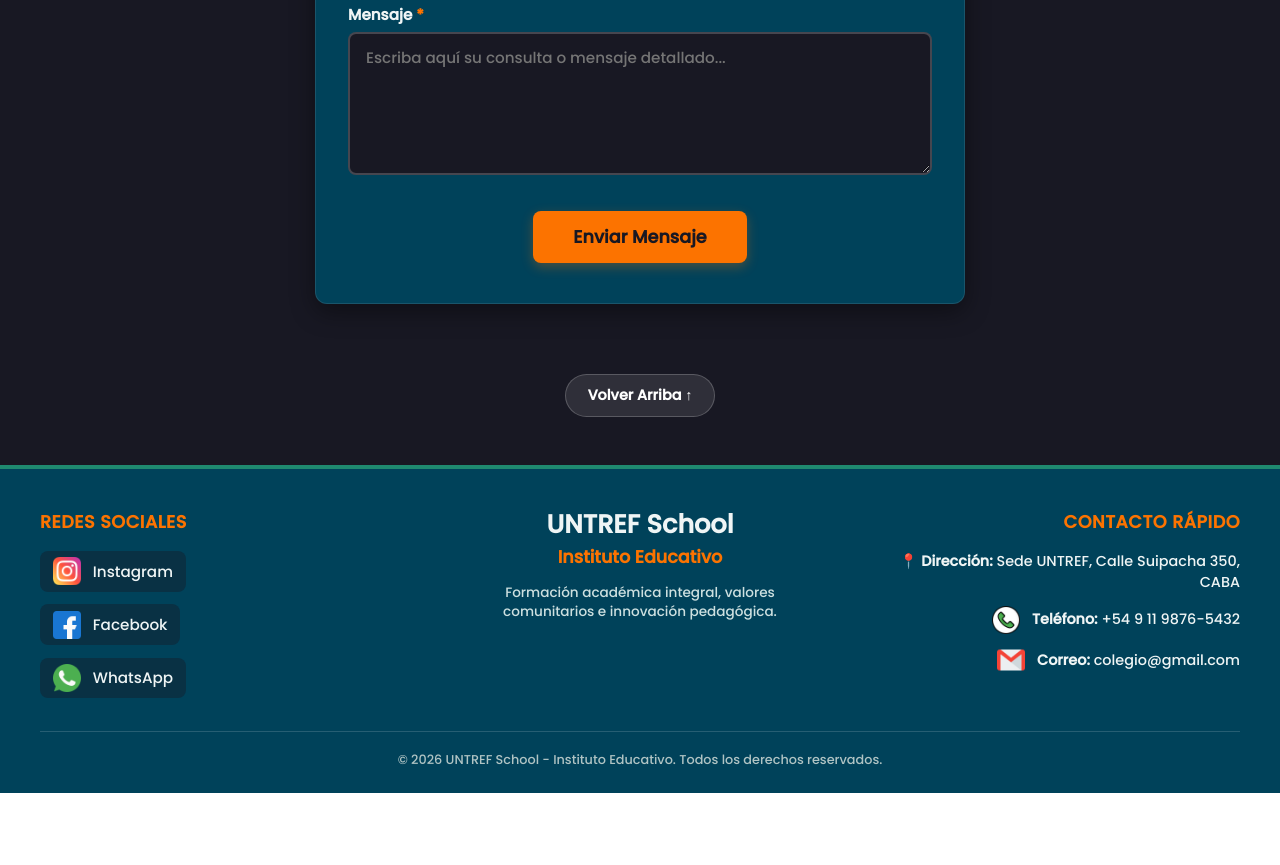
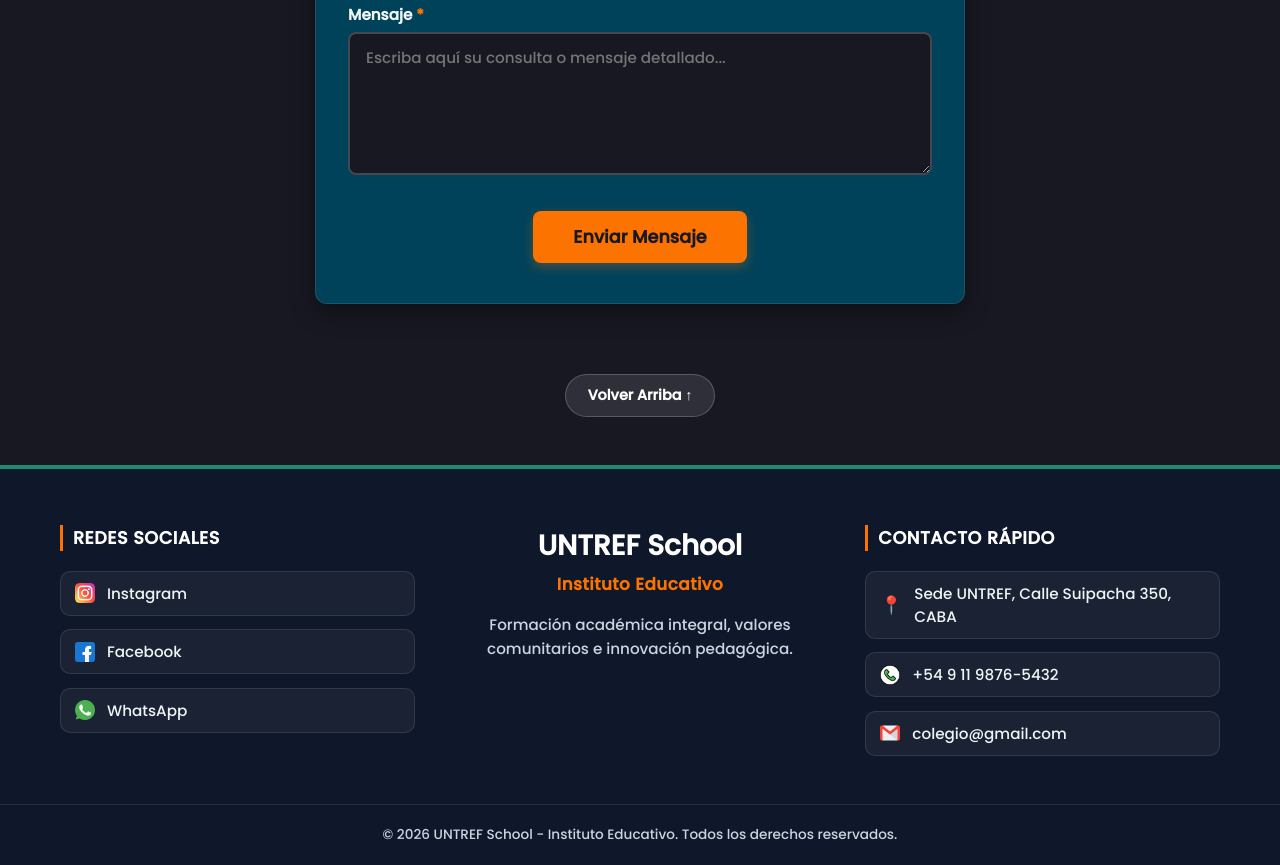
Before and after one commit to edi4518/PROYECTO-INTEGRADOR-WEB-UNTREFSCHOOL, a plain HTML site: page contacto.html in a window 1280 px wide. Shown: the part 905-1770 px from the top of the page. Before the commit the page ends 1698 px from the top, so only its background shows below. Drawn offline with Linux system fonts and the light colour scheme; a web font is replaced by a local one.

Commit message:
UI: Rediseño simétrico a 3 columnas para el Footer con tipografía y enlaces unificados

```diff
--- a/contacto.html
+++ b/contacto.html
@@ -168,19 +168,19 @@
       </div>
     </main>
 
-    <!-- Footer Estructurado a 3 Columnas (Idéntico a index.html) -->
+    <!-- Footer Estructurado a 3 Columnas Simétricas -->
     <footer class="footer">
-      <div class="footer__container">
-        <!-- Columna Izquierda: Redes Sociales -->
+      <div class="container-seccion footer__container">
+        <!-- Columna 1 (Izquierda): Redes Sociales Estilizadas -->
         <div class="footer__col footer__col--social">
           <h3 class="footer__title">Redes Sociales</h3>
-          <ul class="footer__social-list">
+          <ul class="footer__list">
             <li>
               <a
                 href="https://www.instagram.com/"
                 target="_blank"
                 rel="noopener noreferrer"
-                class="footer__social-link"
+                class="footer__item-link"
               >
                 <img
                   src="img/instagram.png"
@@ -195,7 +195,7 @@
                 href="https://www.facebook.com/"
                 target="_blank"
                 rel="noopener noreferrer"
-                class="footer__social-link"
+                class="footer__item-link"
               >
                 <img
                   src="img/facebook.png"
@@ -210,7 +210,7 @@
                 href="https://wa.me/+54911987654332"
                 target="_blank"
                 rel="noopener noreferrer"
-                class="footer__social-link"
+                class="footer__item-link"
               >
                 <img
                   src="img/whatsapp.png"
@@ -223,7 +223,7 @@
           </ul>
         </div>
 
-        <!-- Columna Central: Nombre de la Institución -->
+        <!-- Columna 2 (Centro): Identidad Institucional -->
         <div class="footer__col footer__col--brand">
           <h2 class="footer__brand-title">UNTREF School</h2>
           <p class="footer__brand-subtitle">Instituto Educativo</p>
@@ -232,42 +232,45 @@
           </p>
         </div>
 
-        <!-- Columna Derecha: Información de Contacto Rápido -->
+        <!-- Columna 3 (Derecha): Contacto Rápido Clean -->
         <div class="footer__col footer__col--contact">
           <h3 class="footer__title">Contacto Rápido</h3>
-          <ul class="footer__contact-list">
-            <li class="footer__contact-item">
-              <span class="footer__contact-text">
-                📍 <strong>Dirección:</strong> Sede UNTREF, Calle Suipacha 350, CABA
-              </span>
+          <ul class="footer__list">
+            <li>
+              <div class="footer__item-box">
+                <span class="footer__contact-icon">📍</span>
+                <span>Sede UNTREF, Calle Suipacha 350, CABA</span>
+              </div>
             </li>
-            <li class="footer__contact-item">
-              <a href="tel:+54911987654332" class="footer__contact-link">
+            <li>
+              <a href="tel:+54911987654332" class="footer__item-link">
                 <img
                   src="img/llamada-telefonica.png"
                   alt="Icono de teléfono de atención"
                   class="footer__icon"
                 />
-                <span><strong>Teléfono:</strong> +54 9 11 9876-5432</span>
+                <span>+54 9 11 9876-5432</span>
               </a>
             </li>
-            <li class="footer__contact-item">
-              <a href="mailto:colegio@gmail.com" class="footer__contact-link">
+            <li>
+              <a href="mailto:colegio@gmail.com" class="footer__item-link">
                 <img
                   src="img/gmail.png"
                   alt="Icono de correo electrónico institucional"
                   class="footer__icon"
                 />
-                <span><strong>Correo:</strong> colegio@gmail.com</span>
+                <span>colegio@gmail.com</span>
               </a>
             </li>
           </ul>
         </div>
       </div>
 
-      <!-- Pie inferior de derechos reservados -->
+      <!-- Barra Inferior de Copyright -->
       <div class="footer__bottom">
-        <p>&copy; 2026 UNTREF School - Instituto Educativo. Todos los derechos reservados.</p>
+        <div class="container-seccion">
+          <p>&copy; 2026 UNTREF School - Instituto Educativo. Todos los derechos reservados.</p>
+        </div>
       </div>
     </footer>
   </body>
--- a/css/styles.css
+++ b/css/styles.css
@@ -879,197 +879,147 @@ header, .main-header {
 }
 
 /* ==========================================
-   ESTILOS REFACTORIZADOS PARA EL FOOTER
-   Layout Flexbox / CSS Grid a 3 Columnas
+   ESTILOS REFACTORIZADOS DEL FOOTER A 3 COLUMNAS
    ========================================== */
 
-footer, .footer {
-  width: 100%;
-  background-color: #00425a;
-  color: #eff5f5;
-  padding: 2.5rem 1.5rem 1.5rem 1.5rem;
-  font-family: "Poppins", sans-serif;
+.footer {
+  width: 100%;
+  background-color: #0f172a;
+  color: #eff5f5;
+  padding: 3.5rem 0 0 0;
   border-top: 4px solid #1f8a70;
-  height: auto;
   display: block;
 }
 
 .footer__container {
-  max-width: 1200px;
-  margin: 0 auto;
   display: grid;
   grid-template-columns: 1fr;
-  gap: 2rem;
+  gap: 2.5rem;
   align-items: start;
 }
 
-/* Columna individual */
+@media screen and (min-width: 768px) {
+  .footer__container {
+    grid-template-columns: repeat(3, 1fr);
+    gap: 3rem;
+  }
+}
+
+/* Columna Individual */
 .footer__col {
   display: flex;
   flex-direction: column;
-  align-items: center;
+}
+
+.footer__title {
+  font-family: "Poppins", sans-serif;
+  font-size: 1.1rem;
+  font-weight: 700;
+  color: #ffffff;
+  margin-top: 0;
+  margin-bottom: 1.25rem;
+  text-transform: uppercase;
+  letter-spacing: 0.5px;
+  border-left: 3px solid #fc7300;
+  padding-left: 10px;
+}
+
+/* Lista de items de Redes y Contacto */
+.footer__list {
+  list-style: none;
+  margin: 0;
+  padding: 0;
+  display: flex;
+  flex-direction: column;
+  gap: 0.85rem;
+  width: 100%;
+}
+
+/* Cajas de items (enlaces y textos) con fondo translúcido */
+.footer__item-link,
+.footer__item-box {
+  display: flex;
+  align-items: center;
+  gap: 12px;
+  padding: 10px 14px;
+  background-color: rgba(255, 255, 255, 0.05);
+  border: 1px solid rgba(255, 255, 255, 0.1);
+  border-radius: 10px;
+  color: #eff5f5;
+  font-family: "Poppins", sans-serif;
+  font-size: 0.95rem;
+  text-decoration: none;
+  transition: all 0.3s ease;
+  width: 100%;
+}
+
+.footer__item-link:hover {
+  background-color: rgba(252, 115, 0, 0.15);
+  border-color: #fc7300;
+  color: #fc7300;
+  transform: translateX(4px);
+}
+
+.footer__icon {
+  width: 20px;
+  height: 20px;
+  object-fit: contain;
+}
+
+.footer__contact-icon {
+  font-size: 1.1rem;
+}
+
+/* Columna Central - Identidad Institucional */
+.footer__col--brand {
   text-align: center;
-}
-
-.footer__title {
-  font-size: 1.1rem;
+  display: flex;
+  flex-direction: column;
+  align-items: center;
+  justify-content: center;
+  padding: 0 0.5rem;
+}
+
+.footer__brand-title {
+  font-family: "Poppins", sans-serif;
+  font-size: 1.75rem;
+  font-weight: 800;
+  color: #ffffff;
+  margin: 0 0 0.25rem 0;
+}
+
+.footer__brand-subtitle {
+  font-family: "Poppins", sans-serif;
+  font-size: 1.05rem;
   font-weight: 600;
   color: #fc7300;
-  margin-bottom: 1rem;
-  text-transform: uppercase;
+  margin: 0 0 1rem 0;
   letter-spacing: 0.5px;
 }
 
-/* Columna Izquierda: Redes Sociales */
-.footer__social-list {
-  list-style: none;
-  padding: 0;
+.footer__brand-desc {
+  font-family: "Poppins", sans-serif;
+  font-size: 0.95rem;
+  line-height: 1.6;
+  color: #cbd5e1;
   margin: 0;
-  display: flex;
-  flex-direction: column;
-  gap: 0.75rem;
-  width: 100%;
-  align-items: center;
-}
-
-.footer__social-link {
-  display: inline-flex;
-  align-items: center;
-  gap: 0.75rem;
-  color: #eff5f5;
-  text-decoration: none;
-  font-size: 0.95rem;
-  font-weight: 500;
-  padding: 0.4rem 0.8rem;
-  border-radius: 8px;
-  background-color: rgba(24, 24, 35, 0.4);
-  transition: all 0.3s ease;
-}
-
-.footer__social-link:hover {
-  background-color: #1f8a70;
-  color: #ffffff;
-  transform: translateY(-2px);
-  box-shadow: 0 4px 10px rgba(0, 0, 0, 0.25);
-}
-
-.footer__icon {
-  width: 28px;
-  height: 28px;
-  object-fit: contain;
-}
-
-/* Columna Central: Nombre de la Institución */
-.footer__col--brand {
-  justify-content: center;
-}
-
-.footer__brand-title {
-  font-size: 1.6rem;
-  font-weight: 700;
-  color: #eff5f5;
-  margin-bottom: 0.3rem;
-  line-height: 1.2;
-}
-
-.footer__brand-subtitle {
-  font-size: 1.1rem;
-  font-weight: 600;
-  color: #fc7300;
-  margin-bottom: 0.8rem;
-}
-
-.footer__brand-desc {
+  max-width: 320px;
+}
+
+/* Barra Inferior Copyright */
+.footer__bottom {
+  width: 100%;
+  margin-top: 3rem;
+  padding: 1.25rem 0;
+  border-top: 1px solid rgba(255, 255, 255, 0.1);
+  text-align: center;
+}
+
+.footer__bottom p {
+  font-family: "Poppins", sans-serif;
   font-size: 0.85rem;
-  color: #cde0e0;
-  max-width: 320px;
-  line-height: 1.4;
-  margin: 0 auto;
-}
-
-/* Columna Derecha: Información de Contacto Rápido */
-.footer__contact-list {
-  list-style: none;
-  padding: 0;
+  color: #cbd5e1;
   margin: 0;
-  display: flex;
-  flex-direction: column;
-  gap: 0.8rem;
-  align-items: center;
-}
-
-.footer__contact-item {
-  display: flex;
-  align-items: center;
-  gap: 0.75rem;
-  font-size: 0.9rem;
-  color: #eff5f5;
-}
-
-.footer__contact-text {
-  font-size: 0.9rem;
-  color: #eff5f5;
-}
-
-.footer__contact-link {
-  display: flex;
-  align-items: center;
-  gap: 0.75rem;
-  color: #eff5f5;
-  text-decoration: none;
-  transition: color 0.3s ease, transform 0.3s ease;
-}
-
-.footer__contact-link:hover {
-  color: #fc7300;
-  transform: translateX(3px);
-}
-
-/* Pie inferior de derechos reservados */
-.footer__bottom {
-  max-width: 1200px;
-  margin: 2rem auto 0 auto;
-  padding-top: 1.2rem;
-  border-top: 1px solid rgba(255, 255, 255, 0.15);
-  text-align: center;
-  font-size: 0.8rem;
-  color: #b0c4c4;
-}
-
-/* Layout a 3 columnas para pantallas de escritorio */
-@media screen and (min-width: 768px) {
-  .footer__container {
-    grid-template-columns: 1fr 1.2fr 1fr;
-    gap: 1.5rem;
-  }
-
-  .footer__col--social {
-    align-items: flex-start;
-    text-align: left;
-  }
-
-  .footer__social-list {
-    align-items: flex-start;
-  }
-
-  .footer__col--brand {
-    align-items: center;
-    text-align: center;
-  }
-
-  .footer__col--contact {
-    align-items: flex-end;
-    text-align: right;
-  }
-
-  .footer__contact-list {
-    align-items: flex-end;
-  }
-
-  .footer__contact-item,
-  .footer__contact-link {
-    justify-content: flex-end;
-  }
 }
 
 /* ==========================================
```
Also changed, not shown: index.html (+21 -20 lines).
